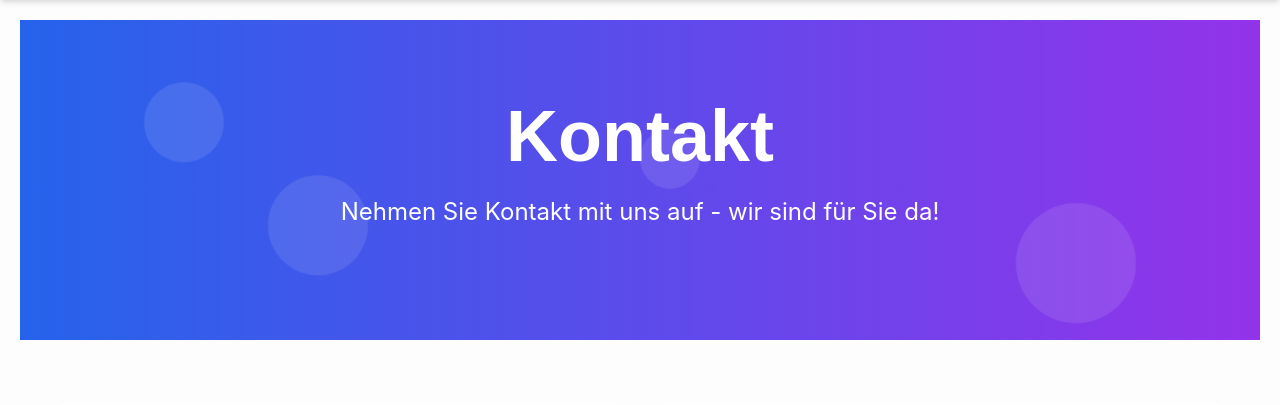
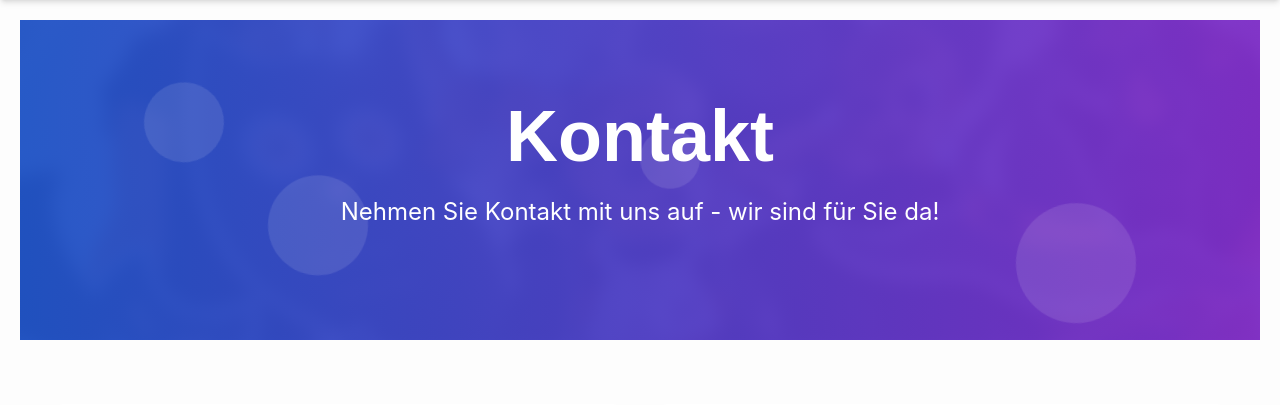
Before and after one commit to MitrofanovDm89/PlayAndJump, a Django app: page /kontakt/ in a window 1280 px wide. Shown: the part 65-470 px from the top of the page. Run offline with Django 5.2, Linux system fonts and the light colour scheme; some libraries are stand-ins or nearby versions.

Commit message:
feat: добавить background slider на страницы Neuigkeiten и Kontakt

```diff
--- a/main/templates/main/kontakt.html
+++ b/main/templates/main/kontakt.html
@@ -6,6 +6,19 @@
 {% block content %}
 <!-- Hero Section with Motion Design -->
 <div class="bg-gradient-to-r from-blue-600 to-purple-600 text-white py-20 relative overflow-hidden">
+  <!-- Background Image Slider -->
+  <div class="absolute inset-0">
+    <div class="hero-background-slider">
+      <div class="hero-bg-slide active" style="background-image: url('{% static 'main/img/hero-backgrounds/hero-bg-1.jpg' %}')"></div>
+      <div class="hero-bg-slide" style="background-image: url('{% static 'main/img/hero-backgrounds/hero-bg-2.jpg' %}')"></div>
+      <div class="hero-bg-slide" style="background-image: url('{% static 'main/img/hero-backgrounds/hero-bg-3.jpg' %}')"></div>
+      <div class="hero-bg-slide" style="background-image: url('{% static 'main/img/hero-backgrounds/hero-bg-4.jpg' %}')"></div>
+      <div class="hero-bg-slide" style="background-image: url('{% static 'main/img/hero-backgrounds/hero-bg-5.jpg' %}')"></div>
+    </div>
+    <!-- Overlay for better text readability -->
+    <div class="absolute inset-0 bg-gradient-to-r from-blue-600/80 to-purple-600/80"></div>
+  </div>
+
   <!-- Animated background elements -->
   <div class="absolute inset-0">
     <div class="floating-shapes">
@@ -351,6 +364,29 @@
     opacity: 1;
     transform: translateY(0);
   }
+
+  /* Background slider styles */
+  .hero-background-slider {
+    position: absolute;
+    inset: 0;
+    overflow: hidden;
+  }
+
+  .hero-bg-slide {
+    position: absolute;
+    inset: 0;
+    background-size: cover;
+    background-position: center;
+    background-repeat: no-repeat;
+    filter: blur(8px) brightness(0.3);
+    transform: scale(1.1);
+    opacity: 0;
+    transition: opacity 3s ease-in-out;
+  }
+
+  .hero-bg-slide.active {
+    opacity: 1;
+  }
 </style>
 
 <!-- JavaScript for Motion Design -->
@@ -371,6 +407,9 @@
 
   // Observe all elements with animate-on-scroll classes
   document.addEventListener('DOMContentLoaded', () => {
+    // Initialize background slider
+    initBackgroundSlider();
+
     const animatedElements = document.querySelectorAll('.animate-on-scroll');
     animatedElements.forEach(el => observer.observe(el));
 
@@ -396,5 +435,34 @@
       });
     }
   });
+
+  // Background slider functionality
+  function initBackgroundSlider() {
+    const slides = document.querySelectorAll('.hero-bg-slide');
+    if (slides.length === 0) return;
+
+    // Enhanced random selection with timestamp for more uniqueness
+    const timestamp = Date.now();
+    const randomSeed = (timestamp % 1000) + Math.random();
+    let currentSlide = Math.floor(randomSeed % slides.length);
+
+    // Set initial state - show random slide, hide others
+    slides.forEach((slide, index) => {
+      if (index === currentSlide) {
+        slide.classList.add('active');
+      } else {
+        slide.classList.remove('active');
+      }
+    });
+
+    function nextSlide() {
+      slides[currentSlide].classList.remove('active');
+      currentSlide = (currentSlide + 1) % slides.length;
+      slides[currentSlide].classList.add('active');
+    }
+
+    // Change slide every 4 seconds
+    setInterval(nextSlide, 4000);
+  }
 </script>
 {% endblock %}
```
Also changed, not shown: main/templates/main/neuigkeiten.html (+68 -0 lines).
